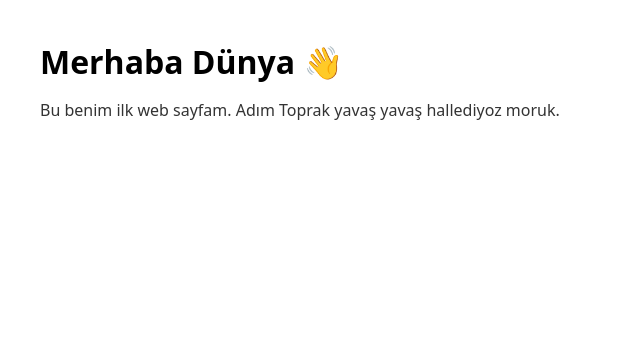
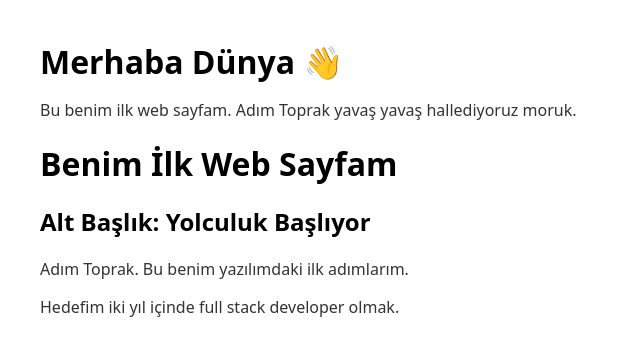
Before and after one commit to ttoprakaslan/hello, a plain HTML site: page index.html in a window 1280 px wide. Shown: the whole page, without its empty margins (0-640 px from the left). Drawn offline with Linux system fonts and the light colour scheme.

Commit message:
fix: doğru dosya projeye taşındı ve düzenlemeler uygulandı

```diff
--- a/index.html
+++ b/index.html
@@ -8,10 +8,16 @@
     body { font-family: system-ui, Arial, sans-serif; margin: 40px; }
     h1 { margin-bottom: 8px; }
     p { color: #333; }
-  </style>
+    </style>
 </head>
 <body>
   <h1>Merhaba Dünya 👋</h1>
-  <p>Bu benim ilk web sayfam. Adım Toprak yavaş yavaş hallediyoz moruk.</p>
+  <p>Bu benim ilk web sayfam. Adım Toprak yavaş yavaş hallediyoruz moruk.</p>
+
+  <h1>Benim İlk Web Sayfam</h1>
+  <h2>Alt Başlık: Yolculuk Başlıyor</h2>
+
+  <p>Adım Toprak. Bu benim yazılımdaki ilk adımlarım.</p>
+  <p>Hedefim iki yıl içinde full stack developer olmak.</p>
 </body>
 </html>
```
